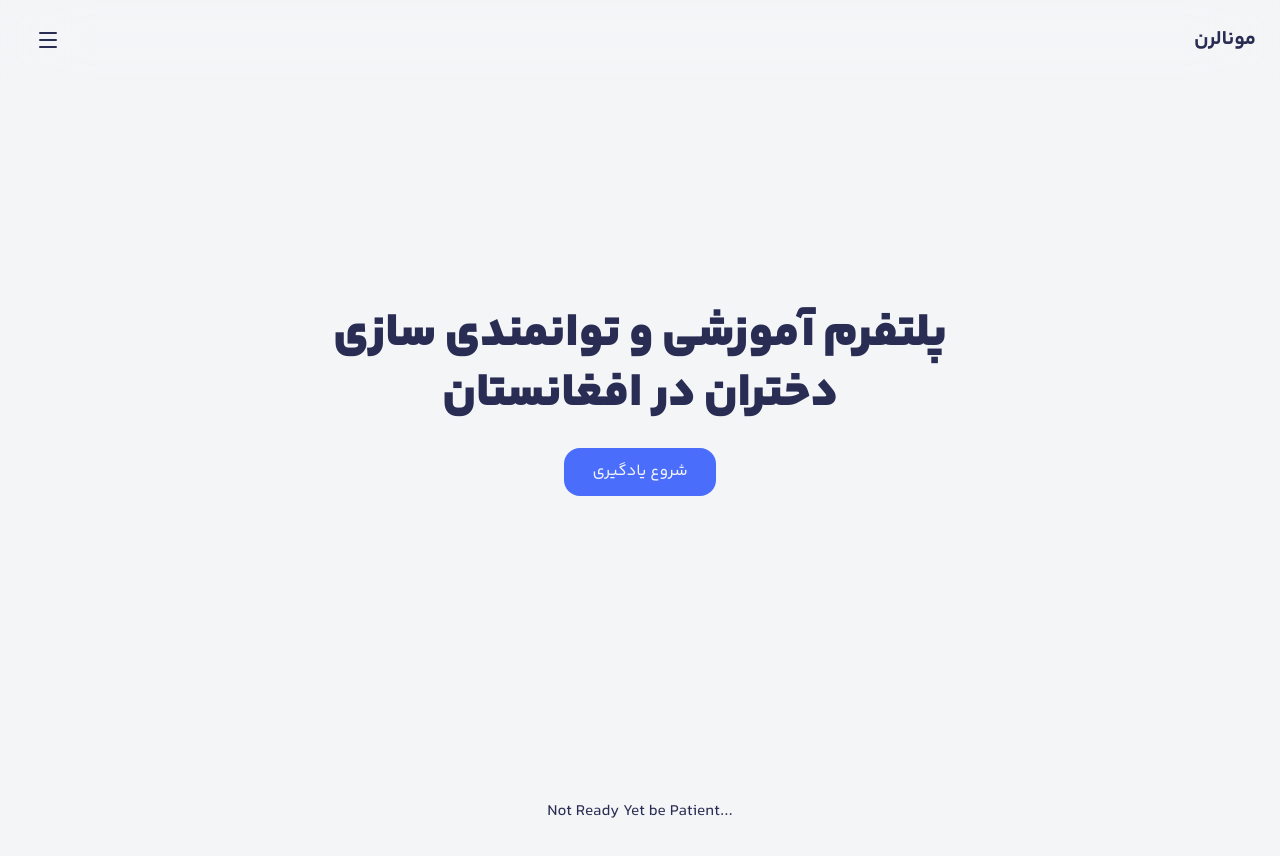
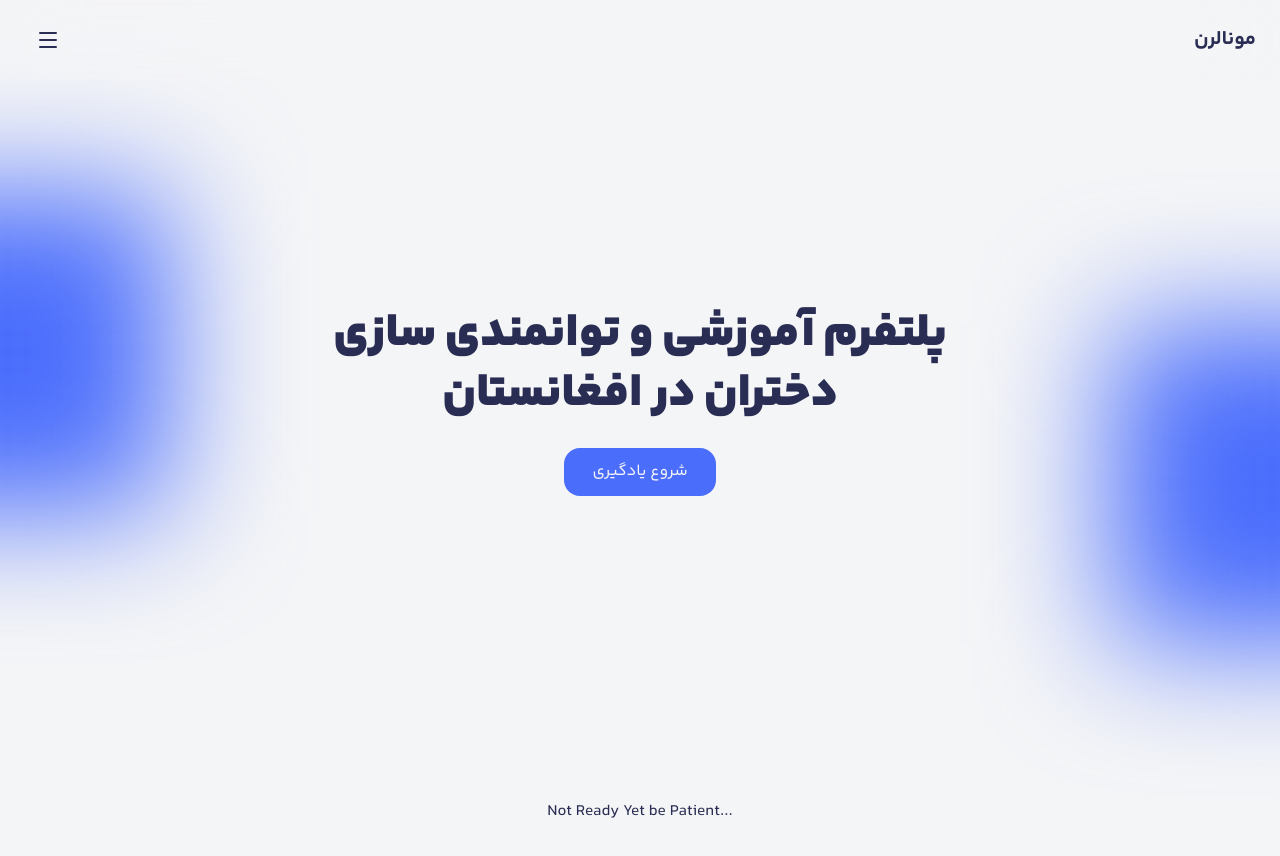
Before and after one commit to naderpjr/monaed, a Next.js app: page / in a window 1280 px wide. Shown: the top 856 px of the page. Built offline with nearby package versions, Linux system fonts and the light colour scheme.

Commit message:
a little bit change to header section

```diff
--- a/components/Header.jsx
+++ b/components/Header.jsx
@@ -2,10 +2,10 @@ import Link from "next/link";
 
 export default function Header() {
     return (
-        <div className="relative w-full h-screen  text-black rounded-lg flex flex-col justify-center items-center overflow-hidden">
+        <div className="relative w-full h-screen text-black rounded-lg flex flex-col justify-center items-center overflow-hidden">
 
-            <div className="w-80 h-80  absolute -top-18 -left-18 blur-3xl overflow-hidden"></div>
-            <div className="w-80 h-80  absolute bottom-38 -right-18 blur-3xl overflow-hidden"></div>
+            <div className="w-80 h-80 bg-accent absolute top-48 -left-38 blur-3xl overflow-hidden"></div>
+            <div className="w-80 h-80 bg-accent absolute bottom-39 -right-38 blur-3xl overflow-hidden"></div>
 
             <div className="w-full md:max-w-2xl absolute px-10 md:px-0 text-center flex flex-col justify-center items-center">
                 <h1 className="text-blue text-3xl mb-3 font-extrabold leading-15  md:text-5xl">پلتفرم آموزشی و توانمندی سازی دختران در افغانستان</h1>
@@ -14,7 +14,7 @@ export default function Header() {
                     {/* <Link href="/signup" className="bg-blue-500/65 backdrop-blur-3xl text-white px-4 py-2 rounded mx-2 hover:bg-blue-500 transition">
                         ثبت‌نام
                     </Link> */}
-                    <Link href="/login" className="bg-accent  text-white backdrop-blur-3xl mx-2 px-7 py-3 rounded-2xl transition">
+                    <Link href="/login" className="bg-accent hover:bg-blue-800/80  text-white backdrop-blur-3xl mx-2 px-7 py-3 rounded-2xl transition">
                         شروع یادگیری
                     </Link>
                 </div>
```
